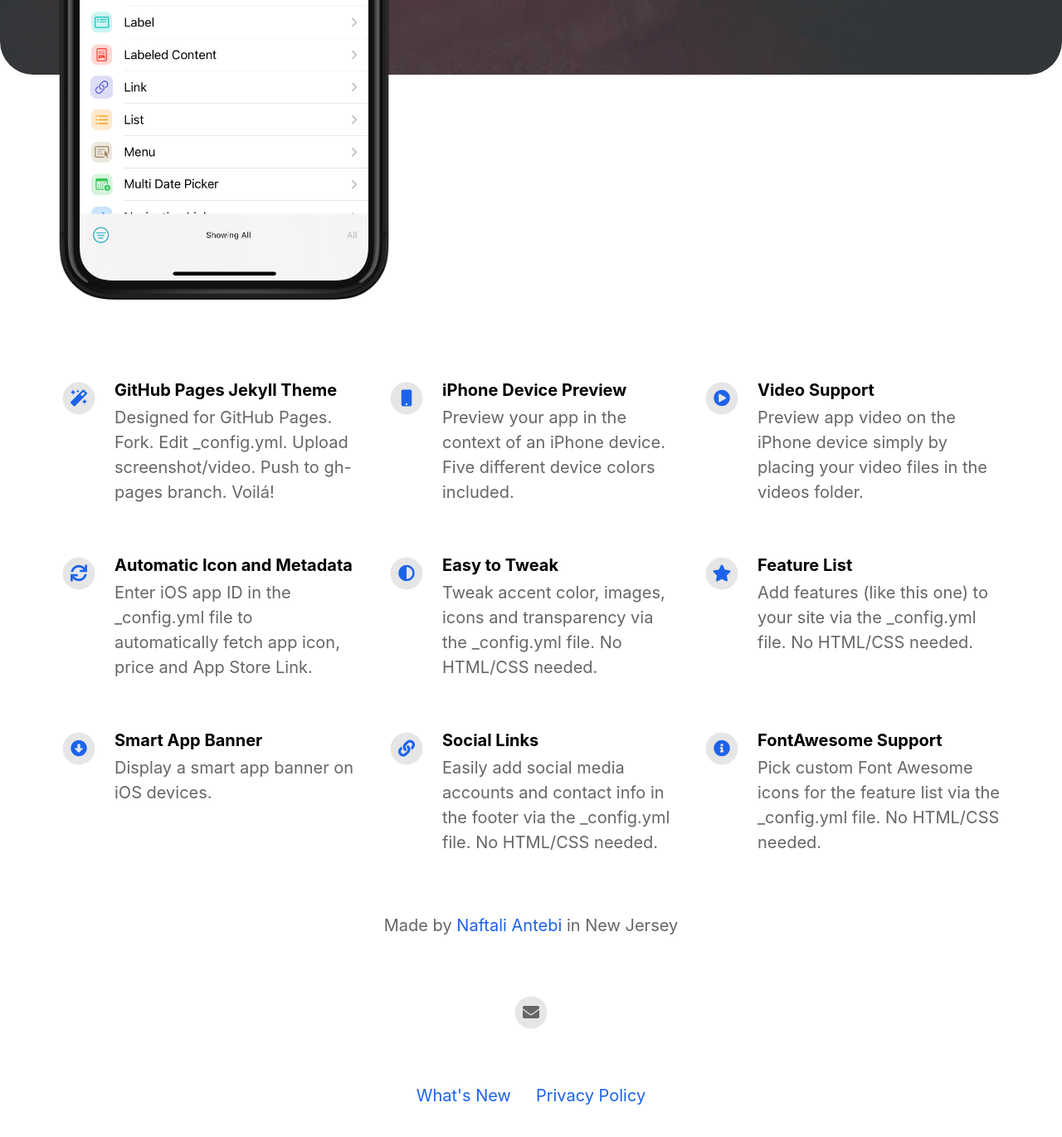
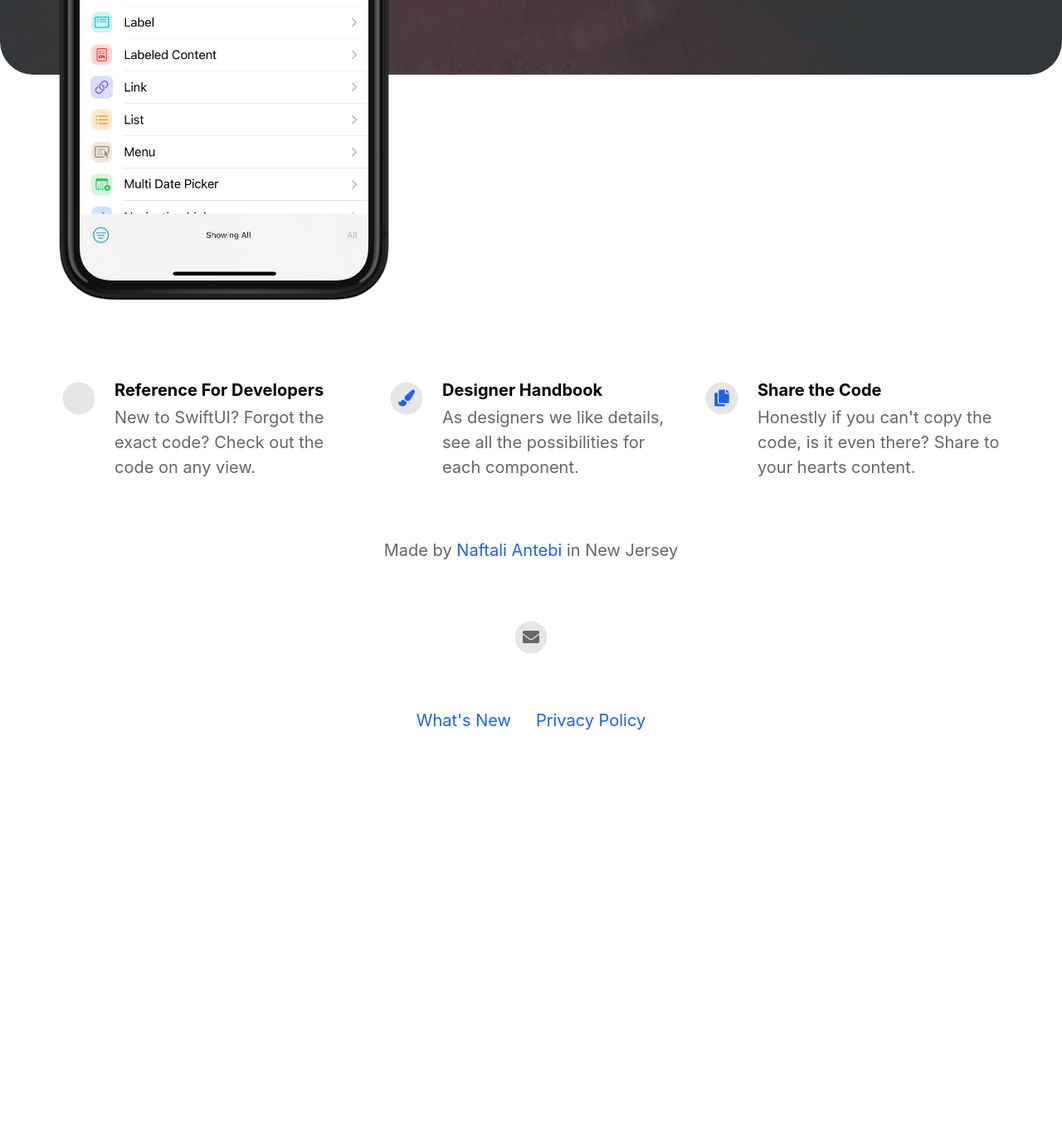
Before and after one commit to SwiftDevStudent/libraried, a Jekyll site: the page built from index.html, in a window 1280 px wide and 1400 px high, scrolled down 624 px. Shown: the top 1370 px of the window at 83% size. Built offline with Jekyll 4.4.1, drawn with Linux system fonts in a browser that asks for light colours; nearby versions of some CDN libraries; after the commit the page ends 1572 px from its top, so only the background shows below that.

Commit message:
Update _config.yml

```diff
--- a/_config.yml
+++ b/_config.yml
@@ -35,41 +35,18 @@ youtube_username                          :
 # Feature List                            Edit, add or remove features to be presented.
 features                                  :
 
-  - title                                 : GitHub Pages Jekyll Theme
-    description                           : Designed for GitHub Pages. Fork. Edit _config.yml. Upload screenshot/video. Push to gh-pages branch. Voilá!
-    fontawesome_icon_name                 : magic
+  - title                                 : Reference For Developers
+    description                           : New to SwiftUI? Forgot the exact code? Check out the code on any view.
+    fontawesome_icon_name                 : books
 
-  - title                                 : iPhone Device Preview
-    description                           : Preview your app in the context of an iPhone device. Five different device colors included.
-    fontawesome_icon_name                 : mobile
+  - title                                 : Designer Handbook
+    description                           : As designers we like details, see all the possibilities for each component.
+    fontawesome_icon_name                 : paint-brush
 
-  - title                                 : Video Support
-    description                           : Preview app video on the iPhone device simply by placing your video files in the videos folder.
-    fontawesome_icon_name                 : play-circle
+  - title                                 : Share the Code
+    description                           : "Honestly if you can't copy the code, is it even there? Share to your hearts content."
+    fontawesome_icon_name                 : copy
 
-  - title                                 : Automatic Icon and Metadata
-    description                           : Enter iOS app ID in the _config.yml file to automatically fetch app icon, price and App Store Link.
-    fontawesome_icon_name                 : sync
-
-  - title                                 : Easy to Tweak
-    description                           : Tweak accent color, images, icons and transparency via the _config.yml file. No HTML/CSS needed.
-    fontawesome_icon_name                 : adjust
-
-  - title                                 : Feature List
-    description                           : Add features (like this one) to your site via the _config.yml file. No HTML/CSS needed.
-    fontawesome_icon_name                 : star
-
-  - title                                 : Smart App Banner
-    description                           : Display a smart app banner on iOS devices.
-    fontawesome_icon_name                 : arrow-alt-circle-down
-
-  - title                                 : Social Links
-    description                           : Easily add social media accounts and contact info in the footer via the _config.yml file. No HTML/CSS needed.
-    fontawesome_icon_name                 : link
-
-  - title                                 : FontAwesome Support
-    description                           : Pick custom Font Awesome icons for the feature list via the _config.yml file. No HTML/CSS needed.
-    fontawesome_icon_name                 : info-circle
 
   - title                                 : # New Feature Title
     description                           : # New Feature Description
```
